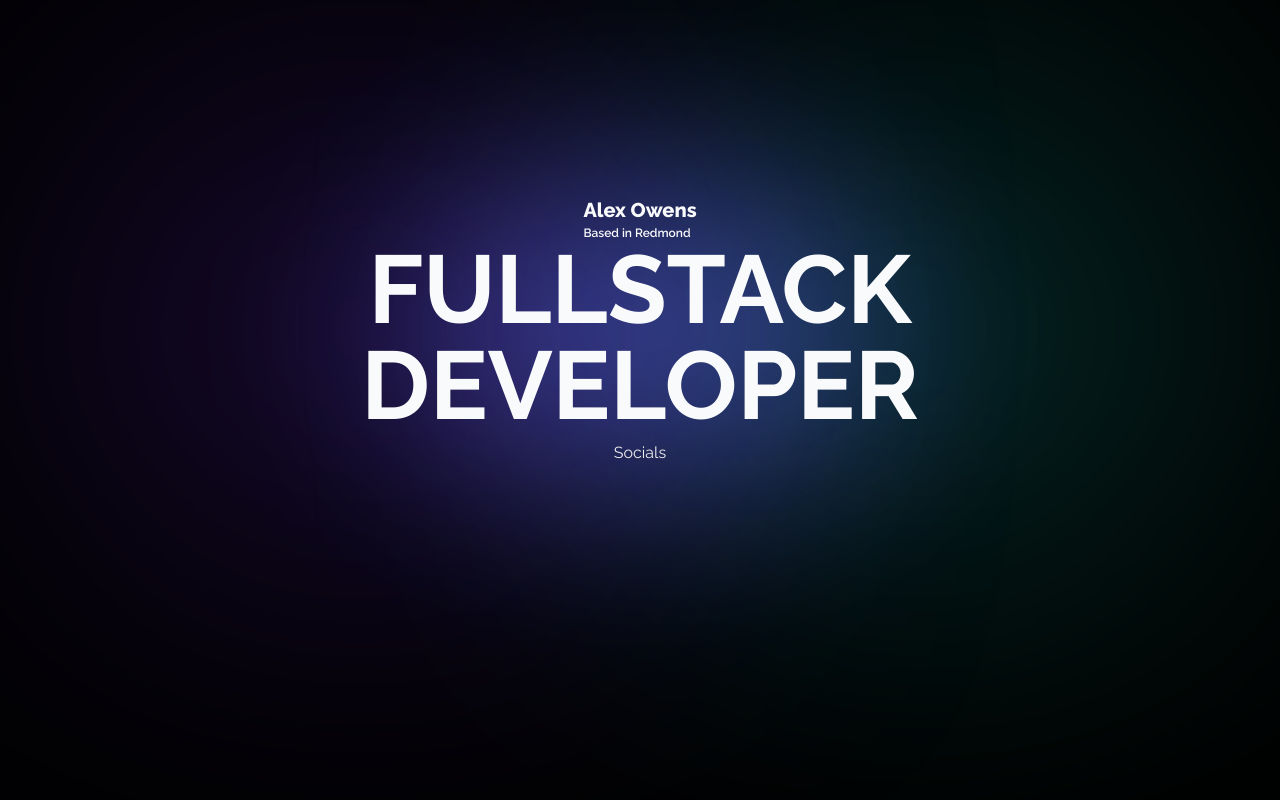
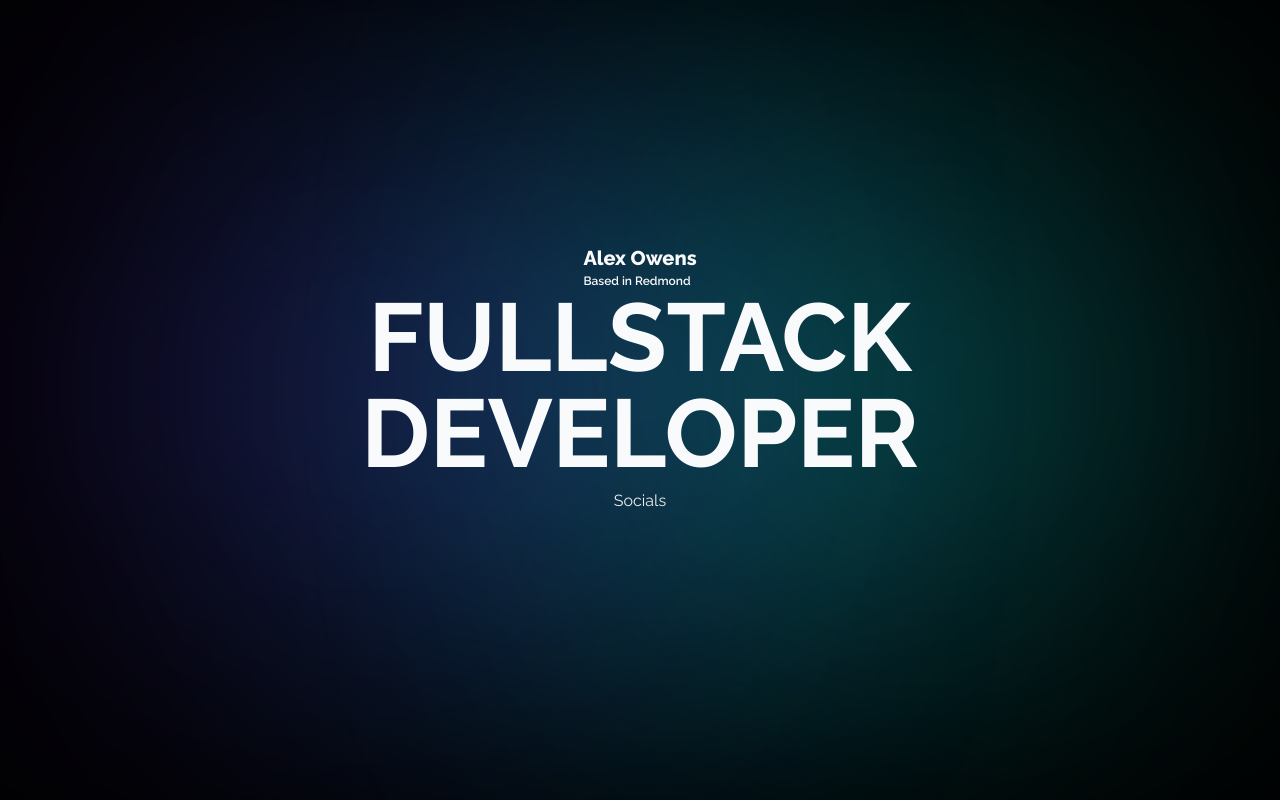
Before and after one commit to caowens/folio, a Next.js app: page / in a window 1280 px wide. Built offline with nearby package versions, Linux system fonts and the light colour scheme.

Commit message:
Adjust background blurs to blend better and center everything more

```diff
--- a/src/app/globals.css
+++ b/src/app/globals.css
@@ -15,20 +15,20 @@ text-accent {
 
 .blurred-eclipse-1 { /* Center Eclipse */
   position: absolute;
-  top: 50%; /* Adjust as needed */
+  top: 55%; /* Adjust as needed */
   left: 50%; /* Adjust as needed */
   transform: translate(-50%, -50%); /* Center the eclipse */
-  width: 500px; /* Adjust size */
-  height: 300px; /* Adjust size for eclipse shape */
+  width: 600px; /* Adjust size */
+  height: 400px; /* Adjust size for eclipse shape */
   border-radius: 50%; /* Makes it an ellipse */
-  background-color: rgba(100, 100, 255, 0.5); /* Example color with transparency */
-  filter: blur(100px); /* Adjust blur intensity */
+  background-color: rgba(18, 198, 234, 0.5); /* Example color with transparency */
+  filter: blur(180px); /* Adjust blur intensity */
   /* z-index: -1; /* Place it behind other content */
 }
 
 .blurred-eclipse-2 { /* Right Eclipse */
   position: absolute;
-  top: 50%; /* Adjust as needed */
+  top: 55%; /* Adjust as needed */
   left: 100%; /* Adjust as needed */
   transform: translate(-50%, -50%); /* Center the eclipse */
   width: 400px; /* Adjust size */
@@ -41,13 +41,13 @@ text-accent {
 
 .blurred-eclipse-3 { /* Left Eclipse */
   position: absolute;
-  top: 50%; /* Adjust as needed */
+  top: 55%; /* Adjust as needed */
   left: 0%; /* Adjust as needed */
   transform: translate(-50%, -50%); /* Center the eclipse */
   width: 500px; /* Adjust size */
   height: 300px; /* Adjust size for eclipse shape */
   border-radius: 50%; /* Makes it an ellipse */
-  background-color: rgba(113, 47, 226, 0.5); /* Example color with transparency */
+  background-color: rgba(105, 33, 230, 0.491); /* Example color with transparency */
   filter: blur(180px); /* Adjust blur intensity */
   /* z-index: -1; /* Place it behind other content */
 }
--- a/src/app/page.tsx
+++ b/src/app/page.tsx
@@ -5,6 +5,8 @@ const raleway = Raleway();
 export default function Home() {
 
   return (
+    <>
+      {/* Hero Section */}
       <div className={`relative ${raleway.className}`}>
         <div className="blurred-eclipse-1"></div>
         <div className="blurred-eclipse-2"></div>
@@ -13,9 +15,8 @@ export default function Home() {
           className="py-48 px-4 md:px-0 z-50 animate-fade-up animate-once animate-duration-1000 animate-delay-300"
           style={{ transform: "translate(0px, 0px)", transition: "transform 0.5s ease-out" }}
         >
-        {/* Hero Section */}
           <main className="max-w-l">
-          <div className="pt-2 text-center flex items-center justify-center">
+            <div className="pt-14 text-center flex items-center justify-center">
               <h1 className="text-gray-50 text-xl text-left leading-5">
                 <span className="font-extrabold">
                   Alex Owens
@@ -42,5 +43,6 @@ export default function Home() {
           </main>
         </div>
       </div>
+    </>
   );
 }
```
Lines whose indentation alone changed are shown as unchanged.
